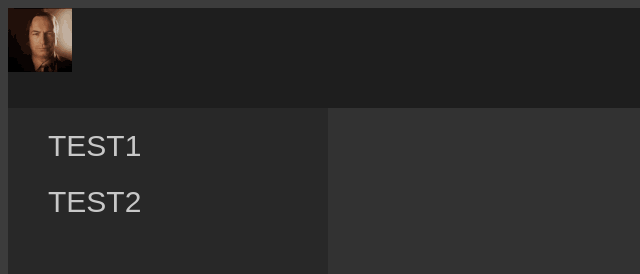
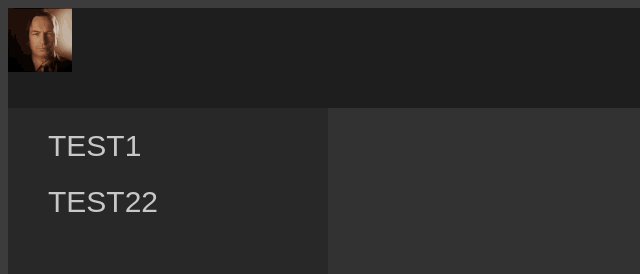
Before and after one commit to Sirw81/projektwww, a plain HTML site: page index.html in a window 1280 px wide. Shown: the top 274 px of the page, 0-640 px from the left. Drawn offline with Linux system fonts and the light colour scheme.

Commit message:
Update index.html test

```diff
--- a/index.html
+++ b/index.html
@@ -17,7 +17,7 @@
             <section class="left">
                 <div class="buttons">
                     <button id="test1"> TEST1</button>
-                    <button id="test22">TEST2</button>
+                    <button id="test2">TEST22</button>
                 </div>
             </section>
             <section class="mid">
```
